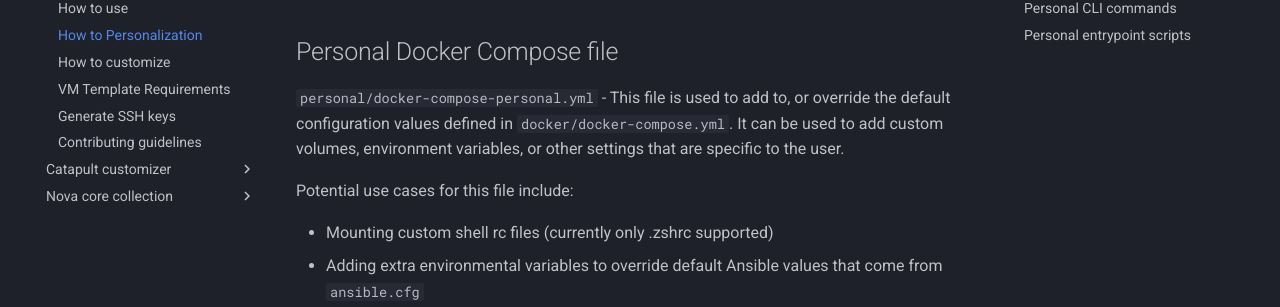
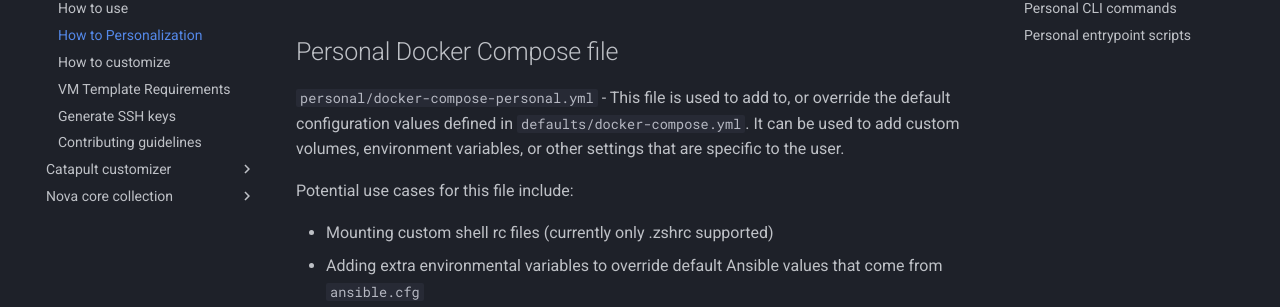
Before and after one commit to ClarifiedSecurity/catapult-docs, an MkDocs documentation site: the page built from docs/catapult/30-how-to-personalize.md, in a window 1280 px wide and 900 px high. Shown: the part 211-518 px from the top of the window. Built offline with MkDocs 1.6.1 and Material for MkDocs 9.7.7, drawn with Linux system fonts in a browser that asks for light colours; plug-ins that fetch from the network failed and are left out; comment, search, counter and statistics services are not loaded.

Commit message:
CatapultBot update docs

```diff
--- a/docs/catapult/30-how-to-personalize.md
+++ b/docs/catapult/30-how-to-personalize.md
@@ -4,7 +4,7 @@ There several ways to personalize Catapult:
 
 ## Personal Docker Compose file
 
-`personal/docker-compose-personal.yml` - This file is used to add to, or override the default configuration values defined in `docker/docker-compose.yml`. It can be used to add custom volumes, environment variables, or other settings that are specific to the user.
+`personal/docker-compose-personal.yml` - This file is used to add to, or override the default configuration values defined in `defaults/docker-compose.yml`. It can be used to add custom volumes, environment variables, or other settings that are specific to the user.
 
 Potential use cases for this file include:
 
```
Also changed, not shown: docs/catapult/40-how-to-customize.md (+1 -2 lines).
